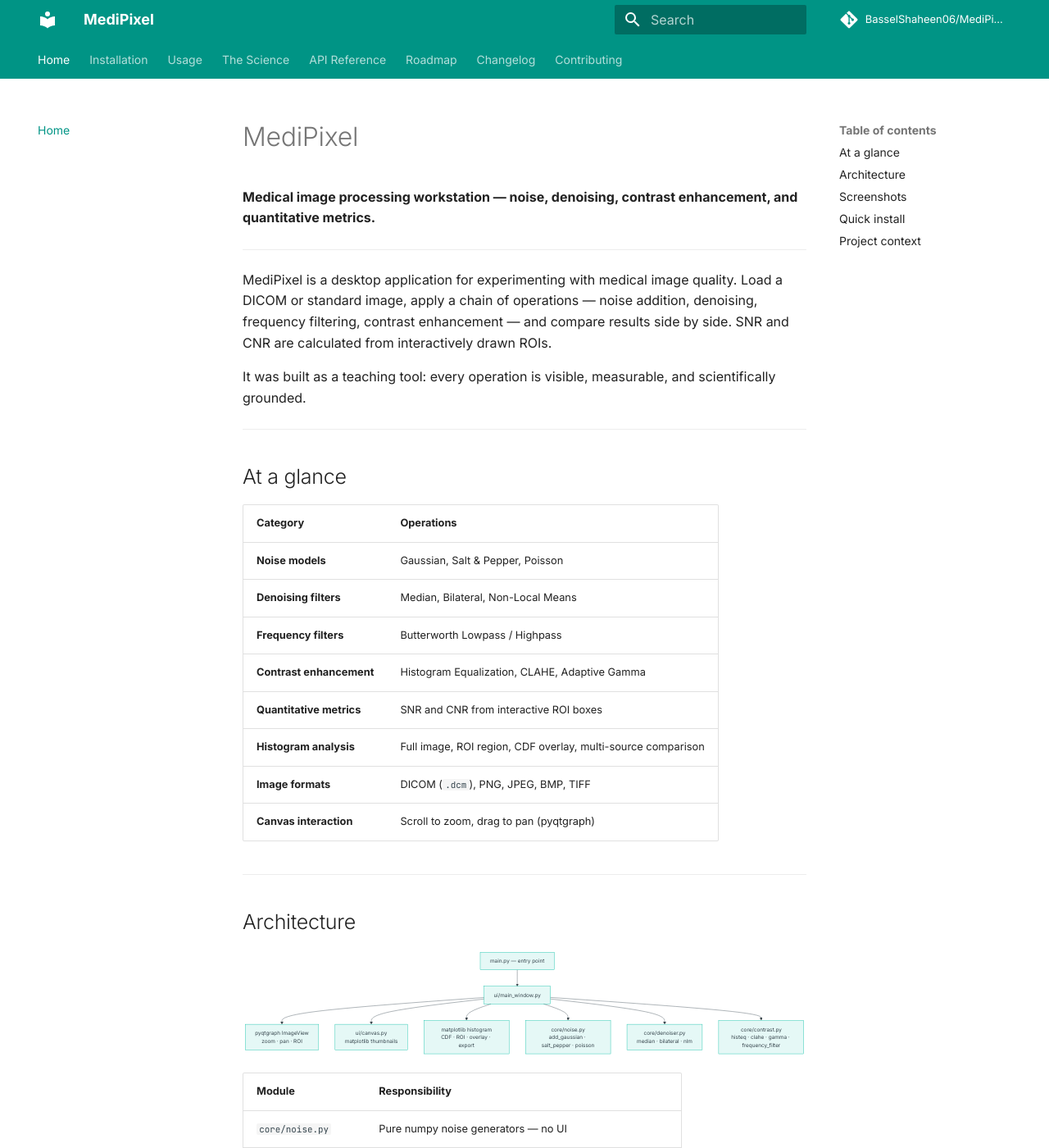
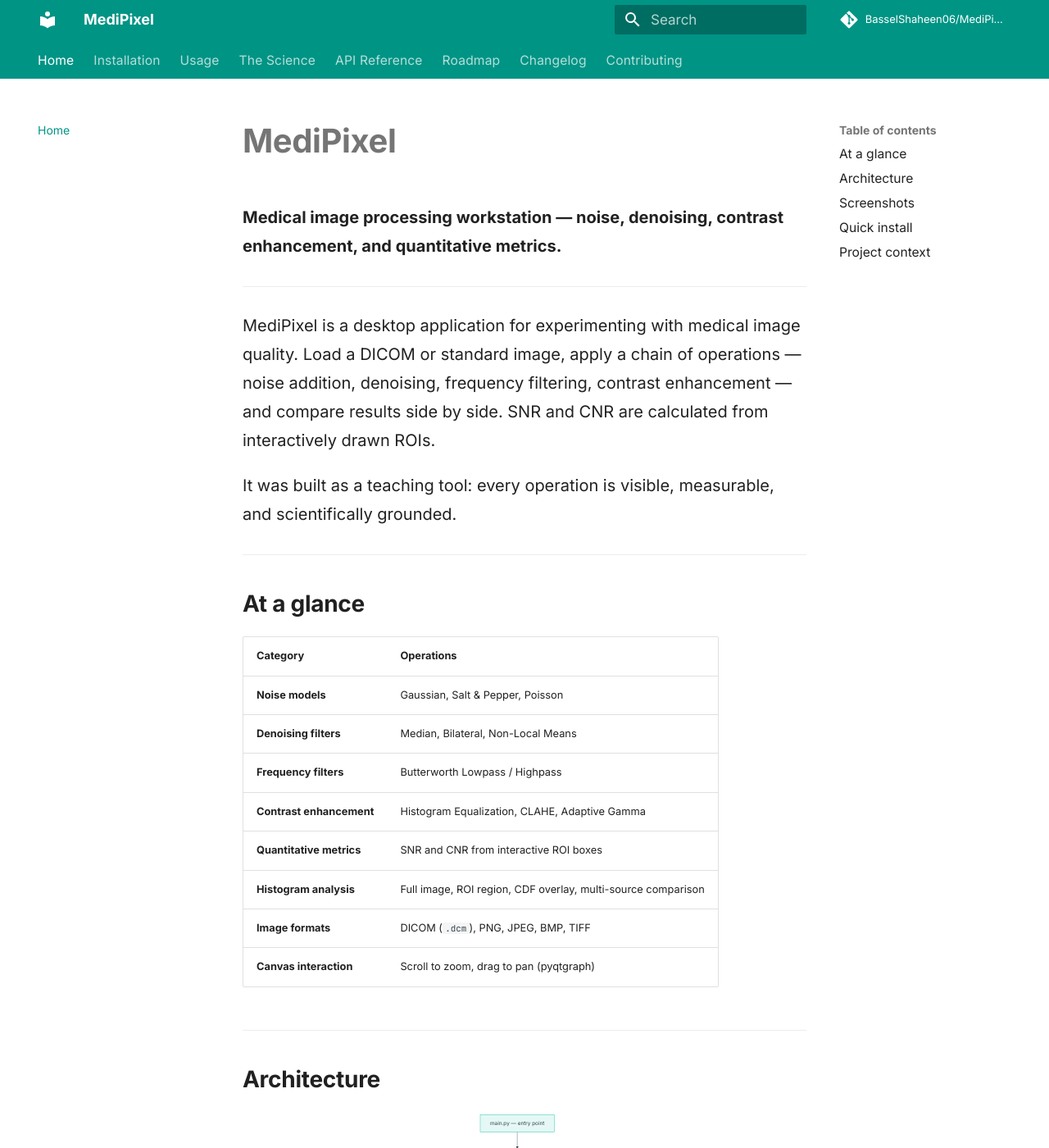
Before and after one commit to BasselShaheen06/MediPixel, an MkDocs documentation site: the page built from docs/index.md, in a window 1280 px wide and 1400 px high. Shown: the whole window at 82% size. Built offline with MkDocs 1.6.1 and Material for MkDocs 9.7.7, drawn with Linux system fonts in a browser that asks for light colours; comment, search, counter and statistics services are not loaded; some of the changed text lies outside the part shown.

Commit message:
style: larger font, contact footer, social links, CSS overrides

```diff
--- /dev/null
+++ b/docs/stylesheets/extra.css
@@ -0,0 +1,97 @@
+/* ── Typography — larger, more readable body text ──────────────────────────── */
+
+:root {
+  --md-typeset-font-size: 0.85rem;    /* default is 0.8rem — slightly larger */
+}
+
+/* Body text */
+.md-typeset {
+  font-size: 1rem;                    /* 16px at browser default */
+  line-height: 1.75;
+}
+
+/* Navigation tabs */
+.md-tabs__link {
+  font-size: 0.78rem;
+  letter-spacing: 0.01em;
+}
+
+/* Table text */
+.md-typeset table {
+  font-size: 0.9rem;
+}
+
+/* Code blocks */
+.md-typeset code {
+  font-size: 0.85em;
+}
+
+/* Headings */
+.md-typeset h1 {
+  font-size: 2rem;
+  font-weight: 700;
+  letter-spacing: -0.01em;
+}
+
+.md-typeset h2 {
+  font-size: 1.4rem;
+  font-weight: 600;
+  margin-top: 2rem;
+}
+
+.md-typeset h3 {
+  font-size: 1.1rem;
+  font-weight: 600;
+}
+
+/* ── Footer ─────────────────────────────────────────────────────────────────── */
+
+.md-footer {
+  background-color: #004D40;          /* darker teal, distinct from header */
+}
+
+.md-footer-meta {
+  background-color: #003D33;
+}
+
+.md-footer__inner {
+  padding: 1rem 1.5rem;
+}
+
+/* Contact pill in footer */
+.footer-contact {
+  display: inline-flex;
+  align-items: center;
+  gap: 0.4rem;
+  background: rgba(255, 255, 255, 0.1);
+  border: 1px solid rgba(255, 255, 255, 0.2);
+  border-radius: 20px;
+  padding: 0.3rem 0.9rem;
+  font-size: 0.78rem;
+  color: #E0F2F1 !important;
+  text-decoration: none;
+  transition: background 0.2s;
+}
+
+.footer-contact:hover {
+  background: rgba(255, 255, 255, 0.2);
+  color: #fff !important;
+}
+
+/* ── Admonition — slightly more breathing room ──────────────────────────────── */
+
+.md-typeset .admonition {
+  font-size: 0.9rem;
+}
+
+/* ── Table of contents — slightly larger ────────────────────────────────────── */
+
+.md-nav--secondary .md-nav__link {
+  font-size: 0.78rem;
+}
+
+/* ── Search bar placeholder ─────────────────────────────────────────────────── */
+
+.md-search__input::placeholder {
+  font-size: 0.85rem;
+}
--- a/mkdocs.yml
+++ b/mkdocs.yml
@@ -5,7 +5,11 @@ site_url: https://basselshaheen06.github.io/MediPixel
 repo_url: https://github.com/BasselShaheen06/MediPixel
 repo_name: BasselShaheen06/MediPixel
 
-copyright: "MIT License — Bassel Shaheen, Cairo University SBME"
+copyright: >
+  MIT License &nbsp;·&nbsp; Bassel Shaheen, Cairo University SBME &nbsp;·&nbsp;
+  <a href="mailto:bassel.abdelmonem06@eng-st.cu.edu.eg" class="footer-contact">
+    ✉ bassel.abdelmonem06@eng-st.cu.edu.eg
+  </a>
 
 theme:
   name: material
@@ -20,9 +24,11 @@ theme:
     - navigation.tabs
     - navigation.top
     - navigation.sections
+    - navigation.footer
     - content.code.copy
     - search.highlight
     - search.suggest
+    - toc.follow
 
 nav:
   - Home: index.md
@@ -61,11 +67,23 @@ markdown_extensions:
       permalink: true
   - pymdownx.arithmatex:
       generic: true
+  - pymdownx.tabbed:
+      alternate_style: true
 
 extra_javascript:
   - https://unpkg.com/mathjax@3/es5/tex-mml-chtml.js
+
+extra_css:
+  - stylesheets/extra.css
 
 extra:
   social:
     - icon: fontawesome/brands/github
       link: https://github.com/BasselShaheen06
+      name: BasselShaheen06 on GitHub
+    - icon: fontawesome/brands/linkedin
+      link: https://www.linkedin.com/in/basselshaheen06/
+      name: Bassel Shaheen on LinkedIn
+    - icon: fontawesome/solid/envelope
+      link: mailto:bassel.abdelmonem06@eng-st.cu.edu.eg
+      name: Email Bassel
```
